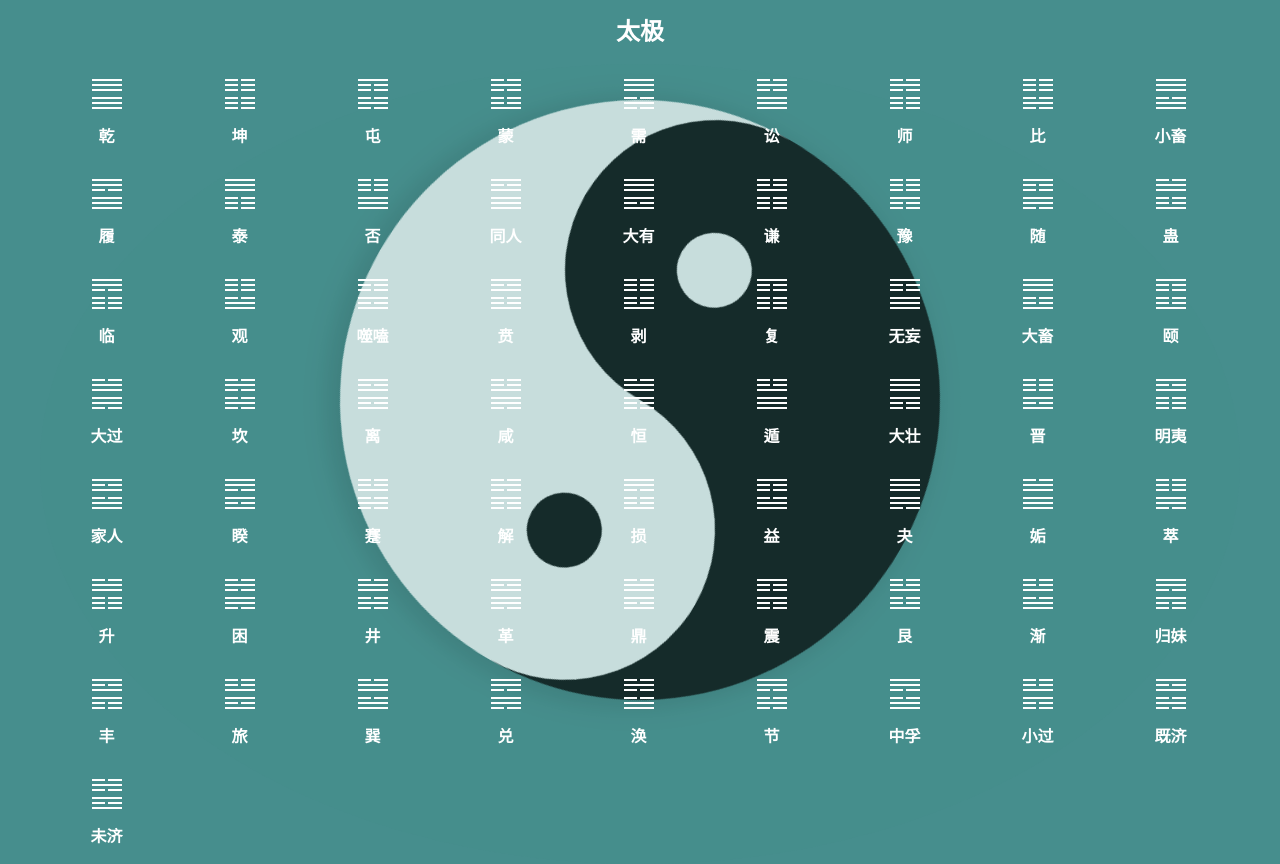
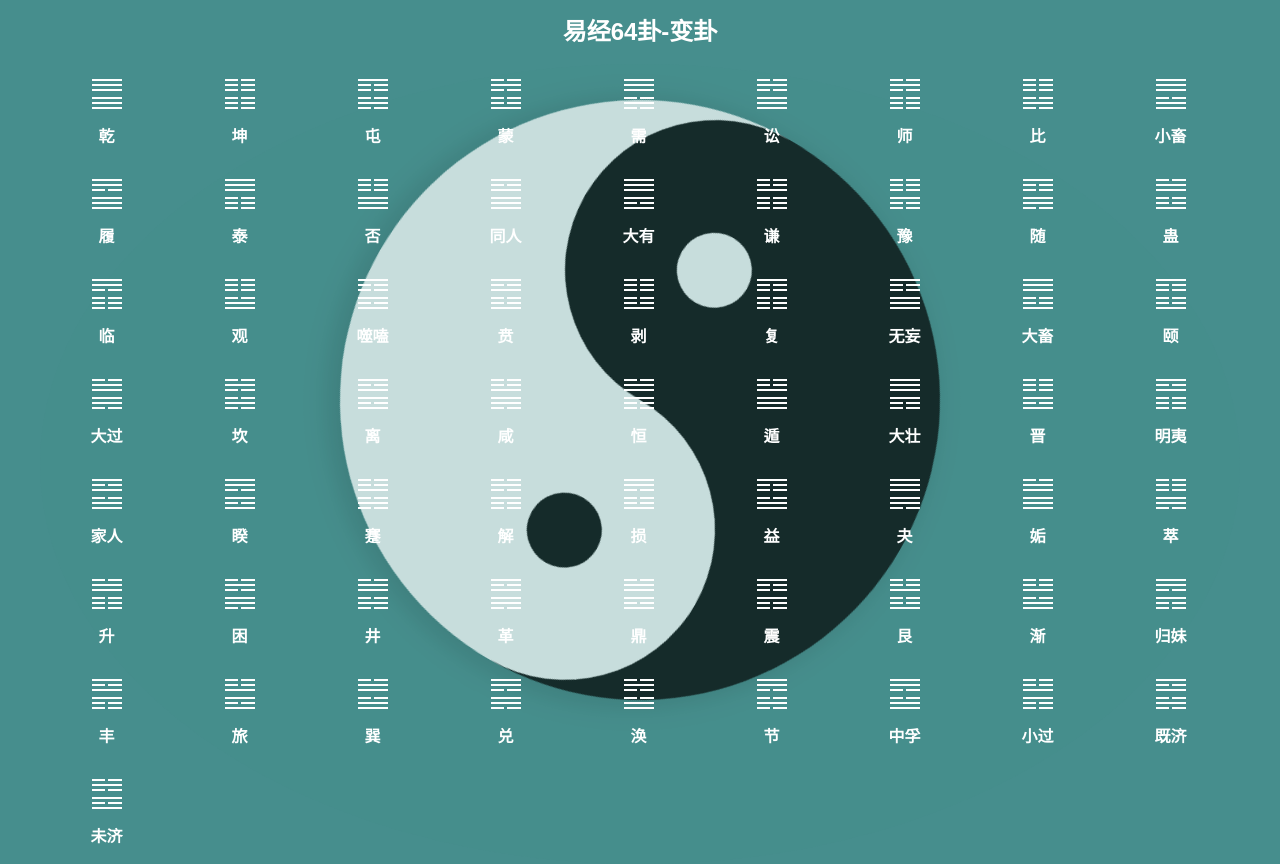
Before and after one commit to Gwemz/daily, a plain HTML site: page code/taiji/index.html in a window 1280 px wide. Drawn offline with nearby package versions, Linux system fonts and the light colour scheme.

Commit message:
'progress'

```diff
--- a/code/assets/reset.css
+++ b/code/assets/reset.css
@@ -1,4 +1,6 @@
-@charset "utf-8";html{background-color:#fff;color:#000;font-size:12px}
+@charset "utf-8";
+@import "./border.css";
+html{background-color:#fff;color:#000;font-size:12px}
 body,ul,ol,dl,dd,h1,h2,h3,h4,h5,h6,figure,form,fieldset,legend,input,textarea,button,p,blockquote,th,td,pre,xmp{margin:0;padding:0}
 body,input,textarea,button,select,pre,xmp,tt,code,kbd,samp{line-height:1.5;font-family:tahoma,arial,"Hiragino Sans GB",simsun,sans-serif}
 h1,h2,h3,h4,h5,h6,small,big,input,textarea,button,select{font-size:100%}
@@ -23,3 +25,38 @@ html {overflow-x: hidden;height: 100%;font-size: 50px;-webkit-tap-highlight-colo
 body {font-family: Arial, "Microsoft Yahei", "Helvetica Neue", Helvetica, sans-serif;color: #333;font-size: .28em;line-height: 1;-webkit-text-size-adjust: none;}
 hr {height: .02rem;margin: .1rem 0;border: medium none;border-top: .02rem solid #cacaca;}
 a {color: #25a4bb;text-decoration: none;}
+/* 滚动条 */
+::-webkit-scrollbar {
+    width: 14px;
+    height: 14px
+}
+::-webkit-scrollbar-thumb,::-webkit-scrollbar-track {
+    border-radius: 999px;
+    border: 5px solid transparent
+}
+::-webkit-scrollbar-track {
+    box-shadow: inset 1px 1px 5px rgba(0,0,0,.8)
+}
+::-webkit-scrollbar-thumb {
+    min-height: 20px;
+    background-clip: content-box;
+    box-shadow: inset 0 0 0 5px hsla(0,0%,100%,.6)
+}
+::-webkit-scrollbar-corner {
+    background: transparent
+}
+/* 禁止文本复制 */
+body {
+    -moz-user-select: none;
+    /*火狐*/
+    -webkit-user-select: none;
+    /*webkit浏览器*/
+    -ms-user-select: none;
+    /*IE10*/
+    -khtml-user-select: none;
+    /*早期浏览器*/
+    user-select: none;
+}
+body, a, div, i, img, ul, li {
+    cursor: url('./arrow1.cur'), default;
+}
--- a/code/taiji/index.html
+++ b/code/taiji/index.html
@@ -6,7 +6,7 @@
     <meta http-equiv="X-UA-Compatible" content="ie=edge">
     <title>绘制一个易经64卦图</title>
     <link rel="stylesheet" href="../assets/reset.css">
-    <link rel="stylesheet" href="../assets/border.css">
+    <!-- <link rel="stylesheet" href="../assets/border.css"> -->
     <link rel="stylesheet" href="./style.css">
 </head>
 <!--
@@ -23,7 +23,7 @@
                 <div class="yin"></div>
                 <div class="yang"></div>
             </div>
-            <div class="name">太极</div>
+            <div class="name">易经64卦-变卦</div>
             <!-- <ul class="tables">
                 <li class="table_item" v-for="(item,index) of gualist" :title="item.xiang" :key="index">
                     {{index+1}}、{{item.name}}
--- a/code/taiji/style.scss
+++ b/code/taiji/style.scss
@@ -91,7 +91,7 @@ body,html{
             align-items: center;
             // padding:25px 0;
             padding:15px 0;
-            cursor: pointer;
+            // cursor: pointer;
             // position: absolute;
             // left:0;
             // right:0;
```
Also changed, not shown: code/taiji/style.css, 4 other files.
